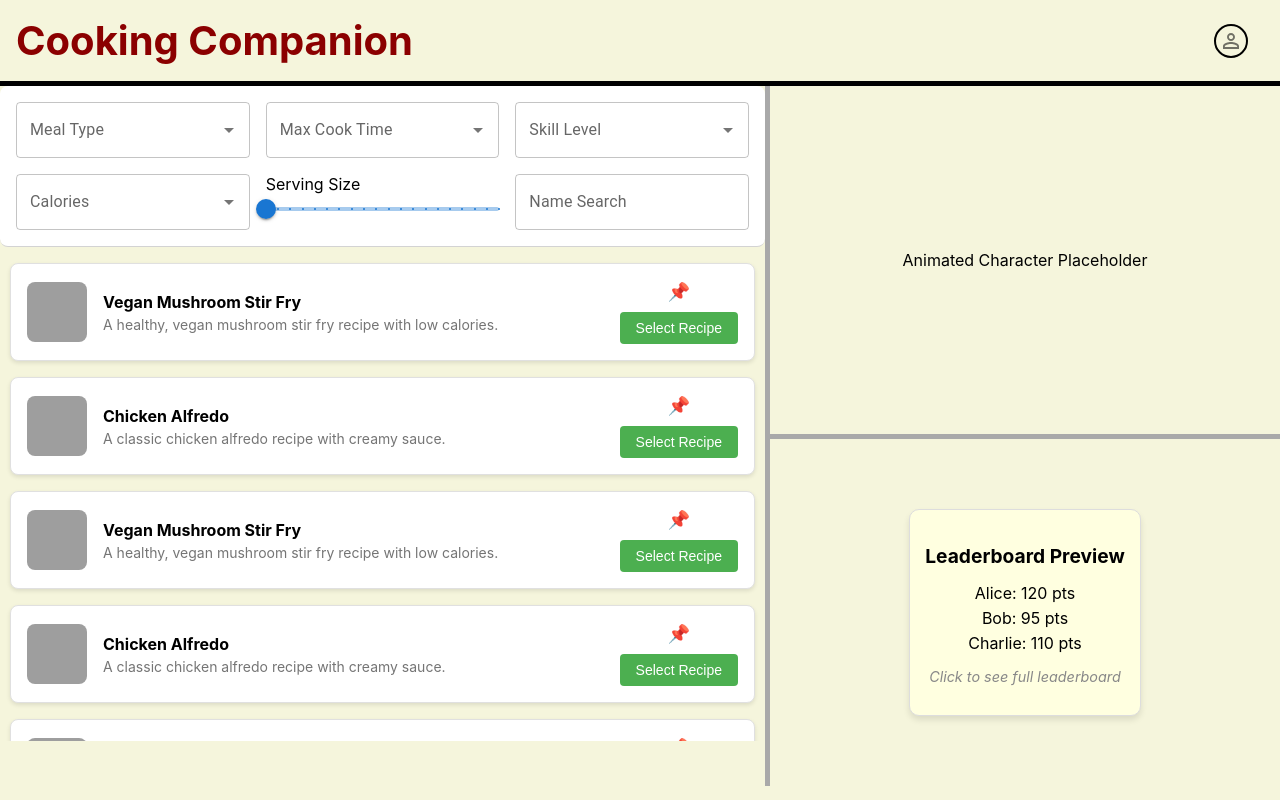
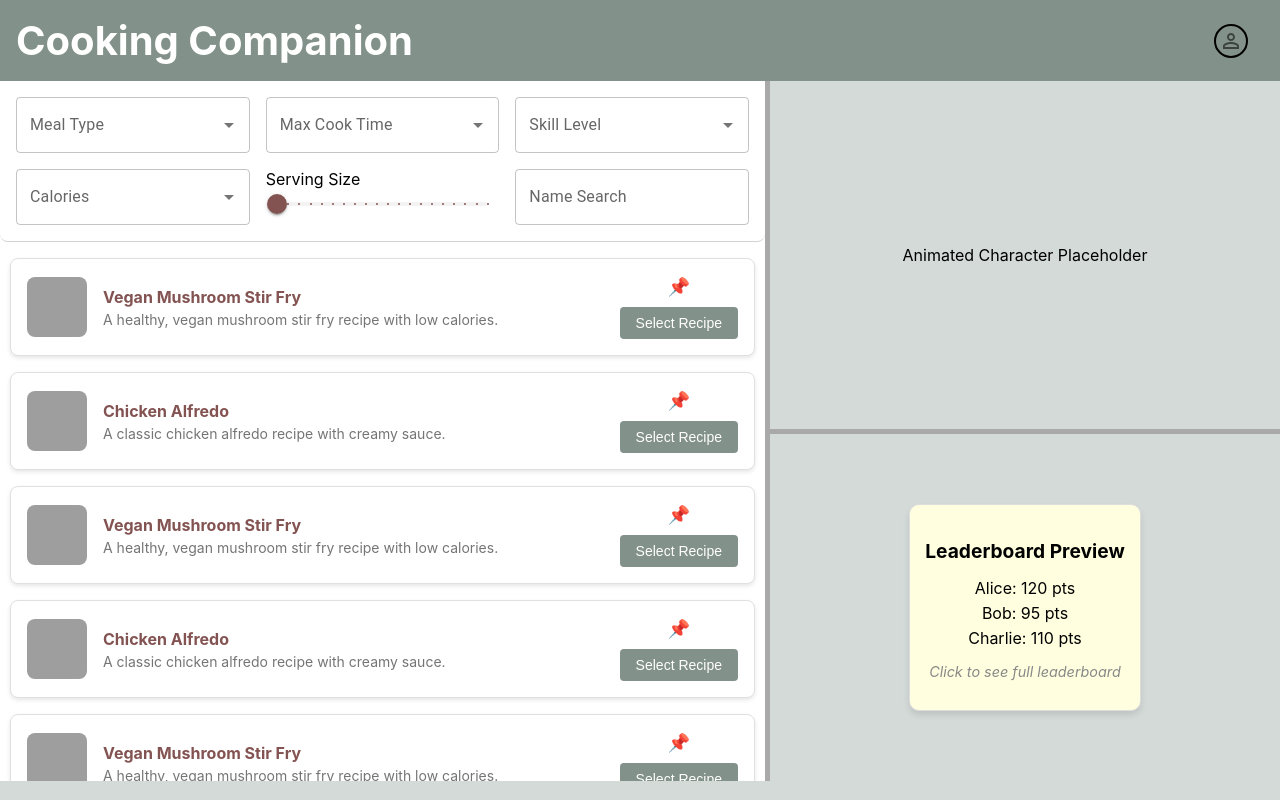
Before and after one commit to 4rcher0116/cooking-companion, a React (Create React App) app: page /dashboard in a window 1280 px wide. Built offline with nearby package versions, Linux system fonts and the light colour scheme; grey boxes are pictures that could not be loaded.

Commit message:
Coloring / Theme Fixes

```diff
--- a/src/components/DashboardModules/RecipeDashboard.tsx
+++ b/src/components/DashboardModules/RecipeDashboard.tsx
@@ -10,7 +10,15 @@ const RecipeDashboard = () => {
         <FilterMenu />
       </div>
       <div className={styles.recipeListContainer}>
-        <RecipeCardList recipes={[...sampleRecipes,...sampleRecipes,...sampleRecipes,...sampleRecipes,...sampleRecipes]} />
+        <RecipeCardList
+          recipes={[
+            ...sampleRecipes,
+            ...sampleRecipes,
+            ...sampleRecipes,
+            ...sampleRecipes,
+            ...sampleRecipes,
+          ]}
+        />
       </div>
     </div>
   );
@@ -45,6 +53,12 @@ const FilterMenu = () => {
             renderInput={(params) => (
               <TextField {...params} label="Meal Type" variant="outlined" />
             )}
+            sx={{
+              "& .MuiOutlinedInput-root.Mui-focused .MuiOutlinedInput-notchedOutline":
+                {
+                  borderColor: "#835352", // Your custom accent color
+                },
+            }}
             className={styles.filterItem}
           />
         </Grid>
@@ -54,6 +68,12 @@ const FilterMenu = () => {
             renderInput={(params) => (
               <TextField {...params} label="Max Cook Time" variant="outlined" />
             )}
+            sx={{
+              "& .MuiOutlinedInput-root.Mui-focused .MuiOutlinedInput-notchedOutline":
+                {
+                  borderColor: "#835352", // Your custom accent color
+                },
+            }}
             className={styles.filterItem}
           />
         </Grid>
@@ -63,6 +83,12 @@ const FilterMenu = () => {
             renderInput={(params) => (
               <TextField {...params} label="Skill Level" variant="outlined" />
             )}
+            sx={{
+              "& .MuiOutlinedInput-root.Mui-focused .MuiOutlinedInput-notchedOutline":
+                {
+                  borderColor: "#835352", // Your custom accent color
+                },
+            }}
             className={styles.filterItem}
           />
         </Grid>
@@ -73,12 +99,26 @@ const FilterMenu = () => {
             renderInput={(params) => (
               <TextField {...params} label="Calories" variant="outlined" />
             )}
+            sx={{
+              "& .MuiOutlinedInput-root.Mui-focused .MuiOutlinedInput-notchedOutline":
+                {
+                  borderColor: "#835352", // Your custom accent color
+                },
+            }}
             className={styles.filterItem}
           />
         </Grid>
         <Grid item xs={4}>
           <div className={styles.filterItem}>
             <label>Serving Size</label>
+            <div
+              style={{
+                display: "flex",
+                width: "100%",
+                justifyContent: "center",
+                alignItems: "center",
+              }}
+            >
               <Slider
                 defaultValue={1}
                 step={1}
@@ -86,13 +126,37 @@ const FilterMenu = () => {
                 min={1}
                 max={20}
                 valueLabelDisplay="auto"
+                sx={{
+                  color: "#835352", // Custom track and thumb color
+                  "& .MuiSlider-thumb": {
+                    backgroundColor: "#835352", // Custom thumb color
+                  },
+                  "& .MuiSlider-track": {
+                    backgroundColor: "#FF5733", // Custom track color
+                  },
+                  "& .MuiSlider-rail": {
+                    backgroundColor: "#E0E0E0", // Optional: rail color (unfilled part of slider)
+                  },
+                  width: "90%",
+                }}
               />
+            </div>
           </div>
         </Grid>
         <Grid item xs={4}>
           <TextField
             label="Name Search"
             variant="outlined"
+            sx={{
+              "& .MuiOutlinedInput-root": {
+                "&.Mui-focused fieldset": {
+                  borderColor: "#835352", // Custom outline color when focused
+                },
+              },
+              "& .MuiInputLabel-root.Mui-focused": {
+                color: "#835352", // Custom label color when focused
+              },
+            }}
             className={styles.filterItem}
           />
         </Grid>
--- a/src/components/DashboardModules/styles/_RecipeDashboard.module.css
+++ b/src/components/DashboardModules/styles/_RecipeDashboard.module.css
@@ -39,12 +39,16 @@
 .recipeDetails {
   flex-grow: 1;
   margin-left: 16px;
+
+  color: #574D68;
 }
 
 .recipeTitle {
   font-size: 16px;
   font-weight: bold;
   margin: 0 0 4px;
+
+  color: #835352;
 }
 
 .recipeSummary {
@@ -61,7 +65,7 @@
 
 .selectButton {
   padding: 8px 16px;
-  background-color: #4caf50;
+  background-color: #829189;
   color: #ffffff;
   border: none;
   border-radius: 4px;
@@ -90,7 +94,9 @@
   display: flex;
   flex-direction: column;
 
-  max-height: calc(100% - 45px);
+  max-height: calc(100%);
+
+  background-color: white;
 }
 
 .filterMenuContainerInDashboard {
--- a/src/views/styles/_Dashboard.module.css
+++ b/src/views/styles/_Dashboard.module.css
@@ -1,5 +1,13 @@
+/* Palette */
+/* CSS HEX */
+/* --cinereous: #a68787ff;
+--cinereous-2: #8c7470ff;
+--glaucous: #5f7fadff;
+--battleship-gray: #929795ff;
+--pale-dogwood: #edcfbfff; */
+
 .dashboardContent {
-    background-color: beige;
+    background-color: #D4DAD8;
     height: 100vh;
     width: 100vw;
 
@@ -7,11 +15,13 @@
 }
 
 .headerContent {
-    border-bottom: 5px solid black;
+    /* border-bottom: 5px solid black; */
     display:flex;
     flex-direction: row;
     justify-content: space-between;
     align-items: center;
+
+    background-color: #829189;
 
 
 
@@ -22,7 +32,7 @@
         padding: 0;
         margin: 0;
 
-        color: darkred
+        color: white;
     }
 
     padding: 1em;
```
Lines whose indentation alone changed are shown as unchanged.
